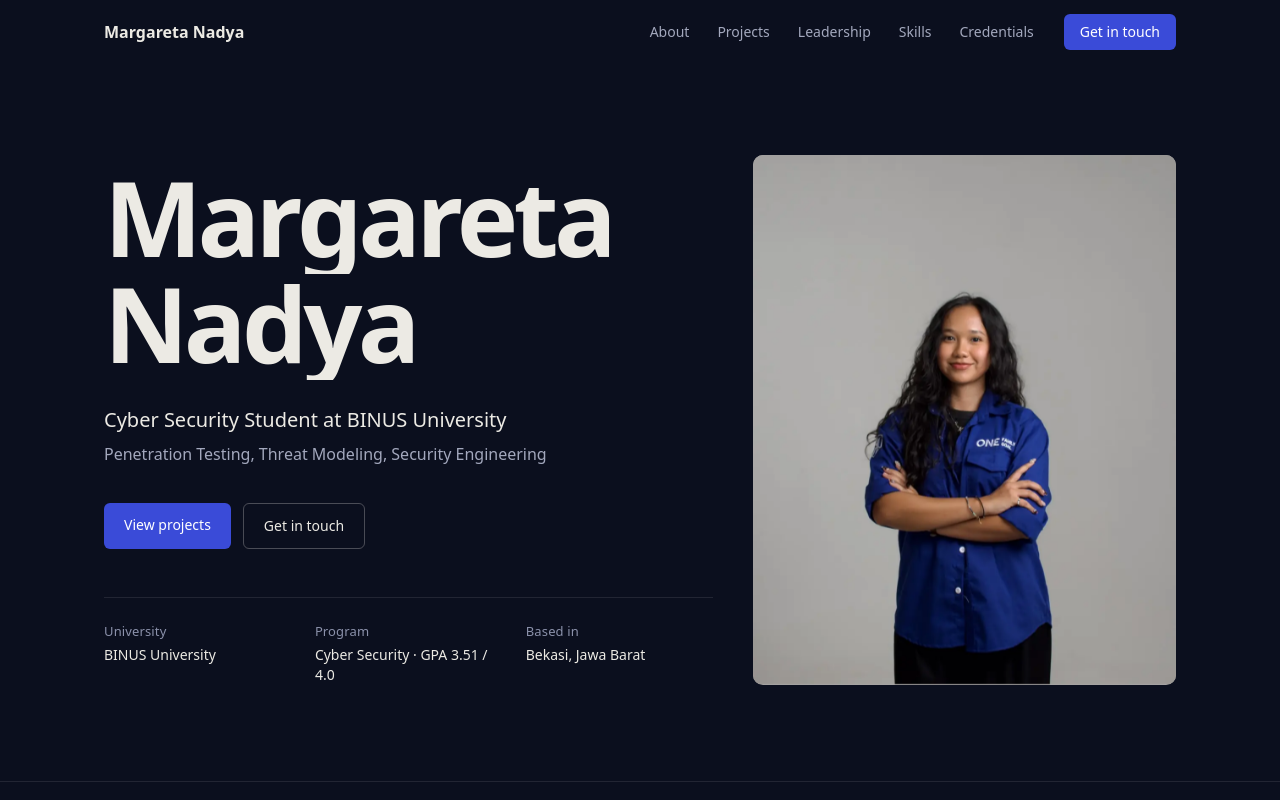
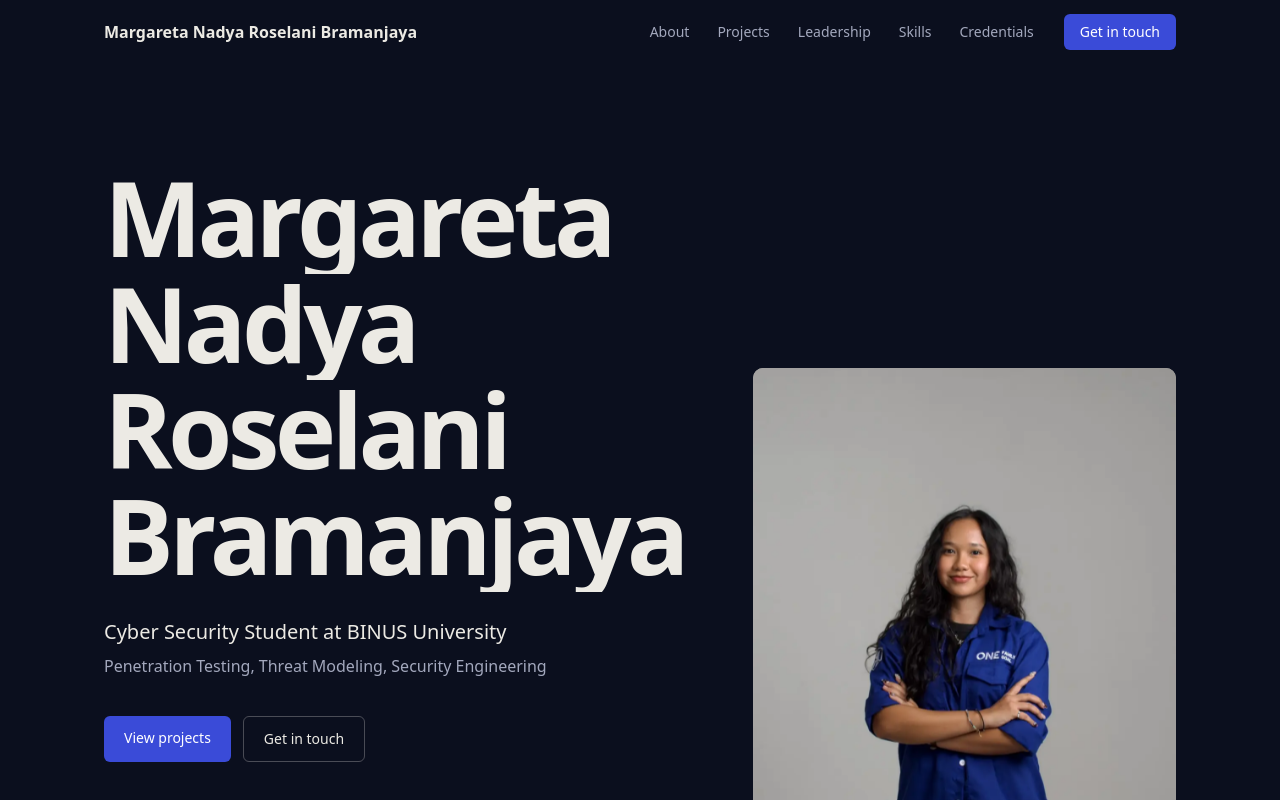
Before and after one commit to hanselkristanzen/reta3, a React (Vite) app: page / in a window 1280 px wide. Shown: the top 800 px of the page. Built offline with nearby package versions, Linux system fonts and the light colour scheme; the HTML template or start-up script is replaced by a standard one.

Commit message:
Update displayName in portfolio.ts

```diff
--- a/src/data/portfolio.ts
+++ b/src/data/portfolio.ts
@@ -29,7 +29,7 @@ import type {
 
 export const profile: Profile = {
   fullName: "Margareta Nadya Roselani Bramanjaya",
-  displayName: "Margareta Nadya",
+  displayName: "Margareta Nadya Roselani Bramanjaya",
   positioning: "Cyber Security Student · Penetration Testing · Threat Modeling · Security Engineering",
   summary:
     "Hands-on practice with offensive security techniques — network, web, and mobile penetration testing, including static and dynamic analysis with tools like JADX — built through coursework and CTF challenges. Complemented by exposure to Blue Team fundamentals such as log analysis, digital forensics, and incident investigation, and grounded in cross-team coordination experience from leading university organizations. Eager to contribute as a SOC Analyst.",
```
